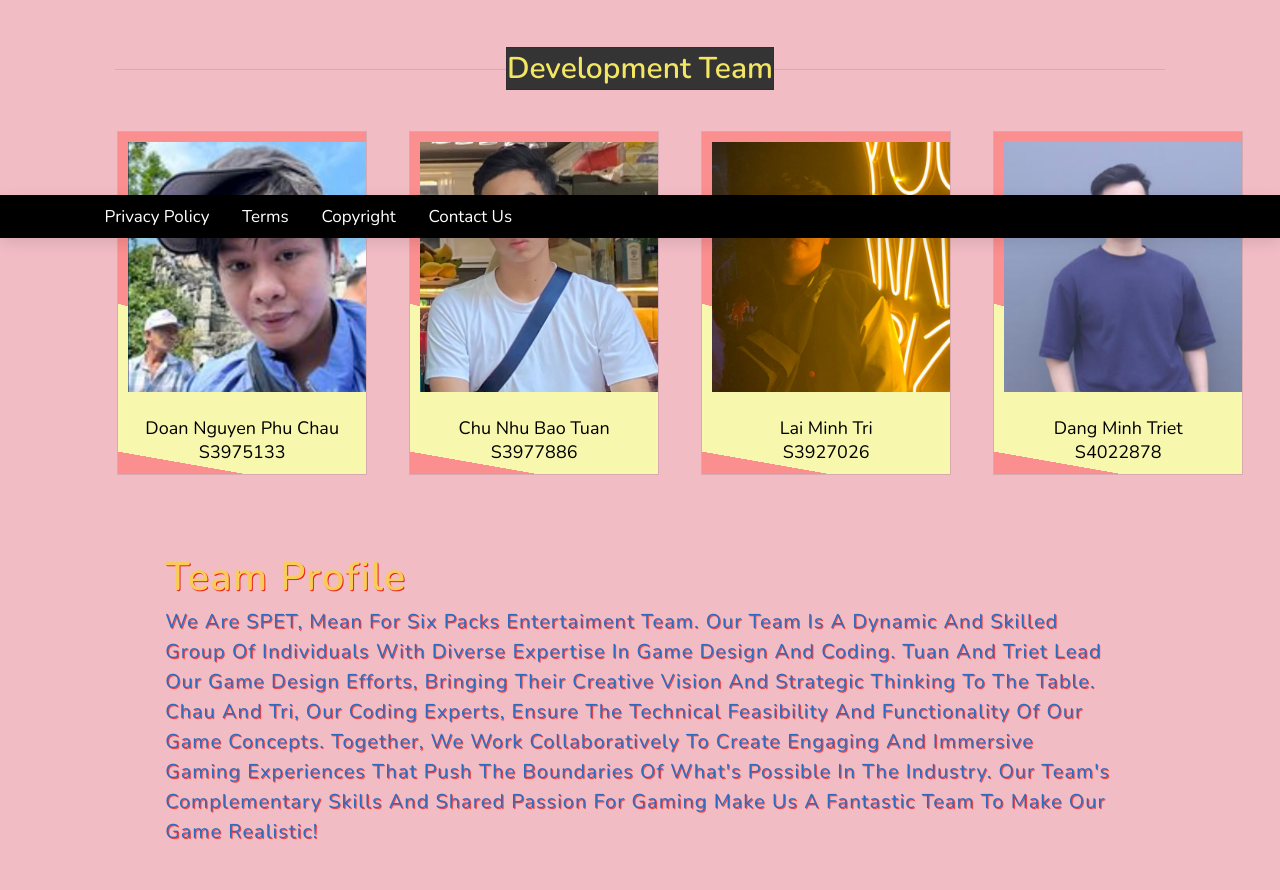
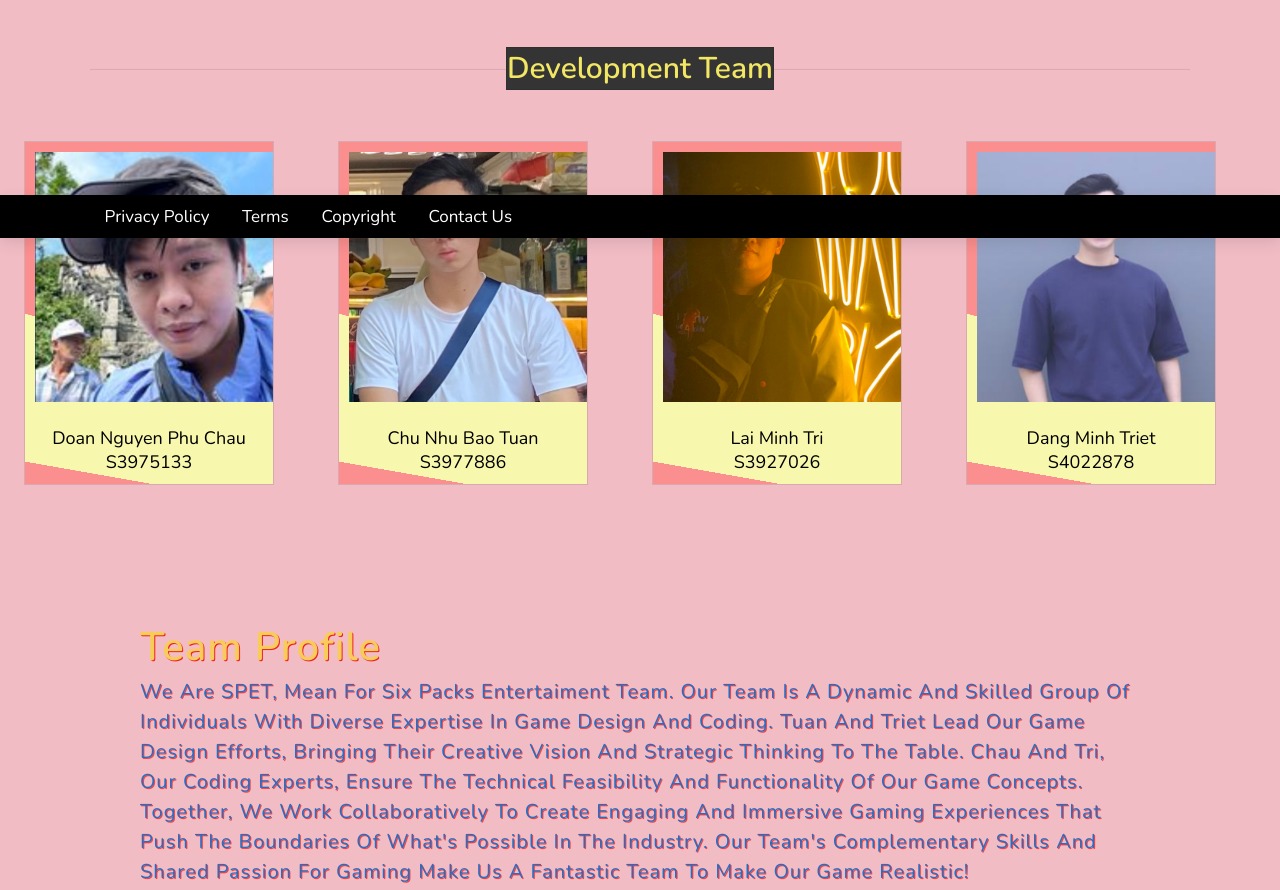
Before and after one commit to TuanChu1704/RBA, a plain HTML site: page index.html in a window 1280 px wide. Shown: the part 562-1452 px from the top of the page. Drawn offline with nearby package versions, Linux system fonts and the light colour scheme.

Commit message:
Update style.css

```diff
--- a/style.css
+++ b/style.css
@@ -295,12 +295,41 @@
       background: #E50914;
   }
 
-  .video-container video{
-      width: 100%;
+#DevTeam {
+    max-width: 1200px;
+    margin: 0 auto;
+    padding: 50px;
   }
 
-  .video-container{
-      margin-top: 1.5rem;
+  .heading {
+    text-align: center;
+  }
+
+  .title-slider {
+    display: flex;
+    justify-content: center;
+  }
+
+  table {
+    width: 100%;
+    border-collapse: collapse;
+  }
+
+  th, td {
+    padding: 12px;
+    text-align: center;
+  }
+
+  .image {
+    text-align: center;
+  }
+
+  .content {
+    text-align: center;
+  }
+
+  .Teampro {
+    margin-top: 50px; /* Add some space between the table and the Teampro section */
   }
 
   /*media query*/
```
